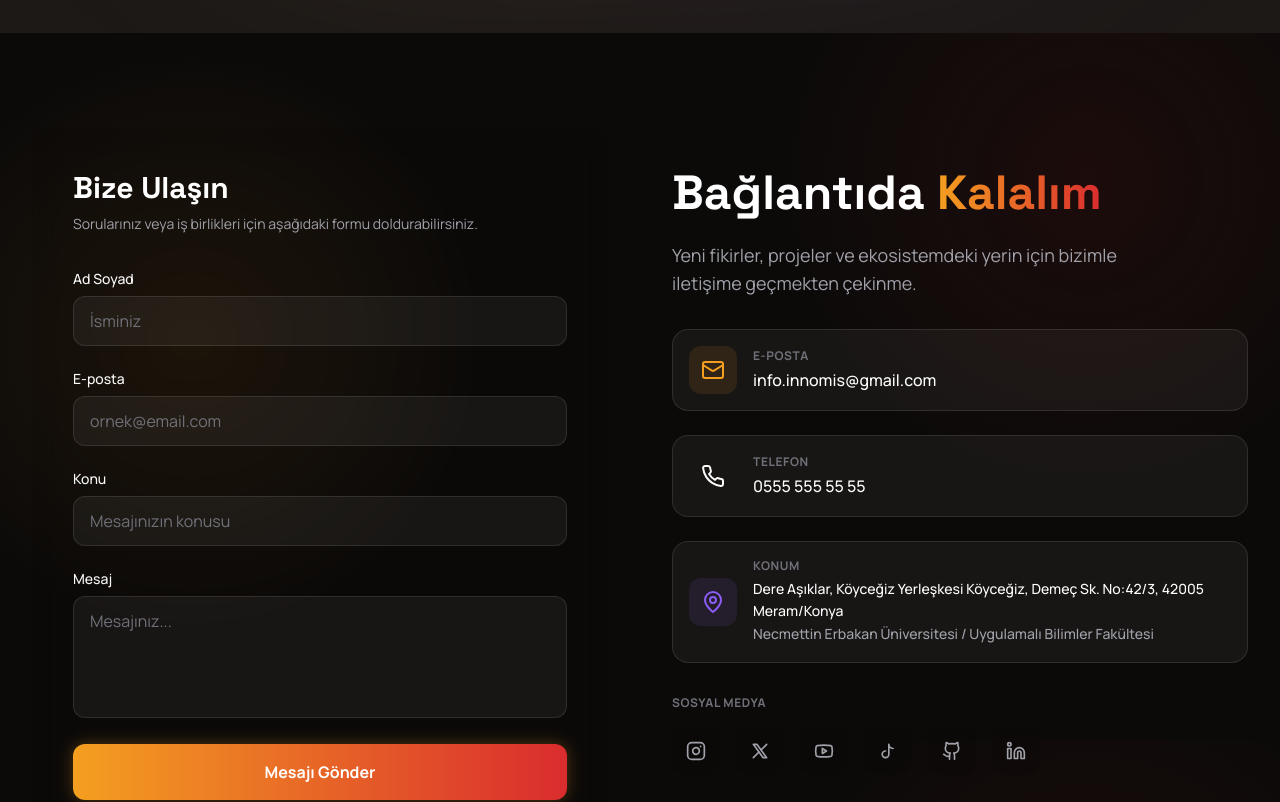
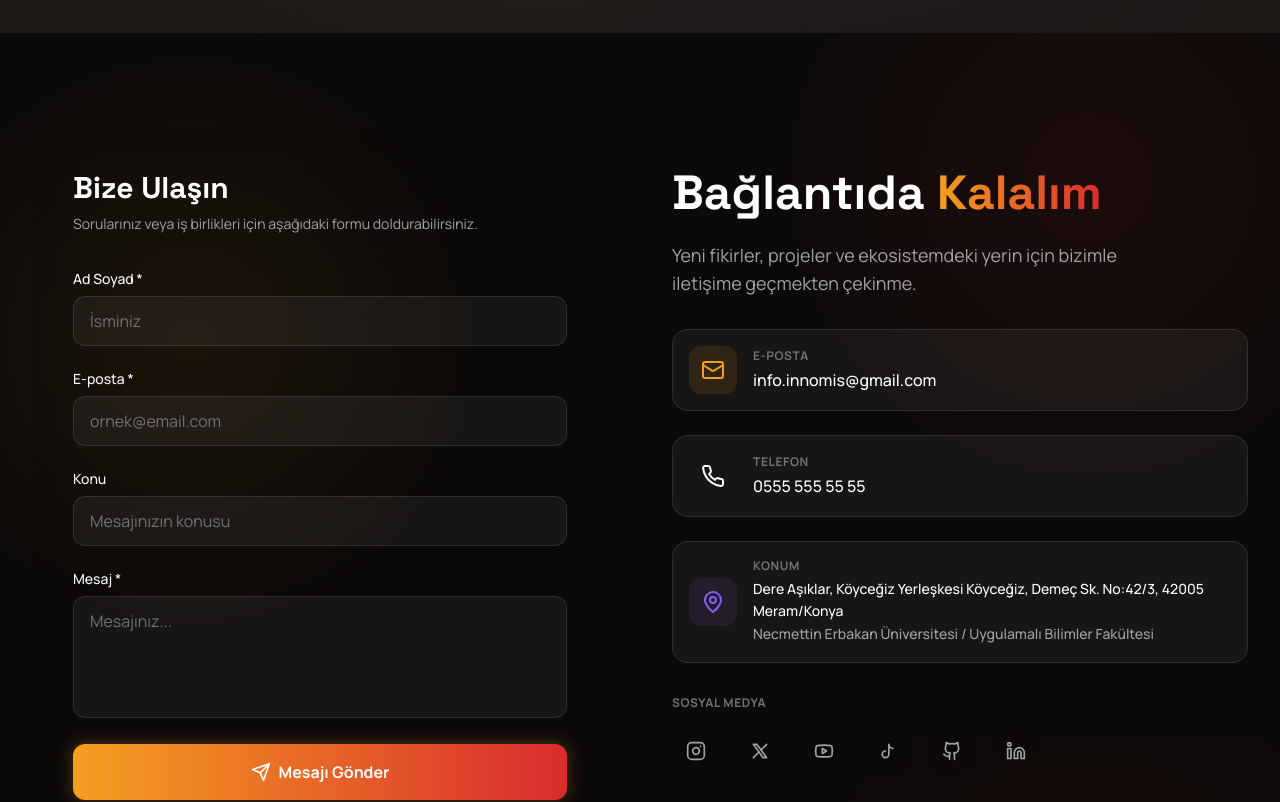
Before and after one commit to yselimygt/Yonetim_Paneli, a React (Vite) app in the folder frontend/: page / in a window 1280 px wide. Shown: the part 4060-4862 px from the top of the page. Built offline with nearby package versions, Linux system fonts and the light colour scheme; no server answers.

Commit message:
feat: add RegistrationForm, Contact, ContactPage, and ManagementForm components to frontend

```diff
--- a/frontend/src/components/Contact.jsx
+++ b/frontend/src/components/Contact.jsx
@@ -1,8 +1,55 @@
-import React from 'react';
-import { Mail, MapPin, Phone } from 'lucide-react';
+import React, { useState } from 'react';
+import { Mail, MapPin, Phone, CheckCircle2, Send } from 'lucide-react';
 import { socials } from '../data/innomisData';
+import { submitMessage } from '../services/siteApi';
 
 const Contact = () => {
+  const [formData, setFormData] = useState({
+    name: '',
+    email: '',
+    subject: '',
+    message: ''
+  });
+  const [status, setStatus] = useState('idle'); // idle, loading, success, error
+  const [errorMessage, setErrorMessage] = useState('');
+
+  const handleChange = (e) => {
+    setFormData({ ...formData, [e.target.id]: e.target.value });
+  };
+
+  const handleSubmit = async (e) => {
+    e.preventDefault();
+    if (!formData.name || !formData.email || !formData.message) {
+      setErrorMessage('Lütfen gerekli alanları doldurun.');
+      setStatus('error');
+      return;
+    }
+
+    setStatus('loading');
+    setErrorMessage('');
+
+    try {
+      const response = await submitMessage({
+        fullName: formData.name,
+        email: formData.email,
+        category: formData.subject || 'Genel İletişim',
+        message: formData.message,
+        type: 'contact'
+      });
+
+      if (response.success) {
+        setStatus('success');
+        setFormData({ name: '', email: '', subject: '', message: '' });
+      } else {
+        setStatus('error');
+        setErrorMessage(response.message || 'Bir hata oluştu.');
+      }
+    } catch (error) {
+      setStatus('error');
+      setErrorMessage(error.message || 'Bağlantı hatası oluştu.');
+    }
+  };
+
   return (
     <section className="py-16 lg:py-24 relative" id="contact">
       <div className="max-w-7xl mx-auto px-4 sm:px-6 lg:px-8">
@@ -16,23 +63,49 @@ const Contact = () => {
               <p className="text-text-secondary text-sm">Sorularınız veya iş birlikleri için aşağıdaki formu doldurabilirsiniz.</p>
             </div>
 
-            <form className="space-y-5" onSubmit={(e) => e.preventDefault()}>
+            {status === 'success' ? (
+              <div className="bg-green-500/10 border border-green-500/20 rounded-2xl p-8 text-center fade-in-up">
+                <div className="w-16 h-16 bg-green-500/20 rounded-full flex items-center justify-center mx-auto mb-4">
+                  <CheckCircle2 className="w-8 h-8 text-green-400" />
+                </div>
+                <h3 className="text-xl font-bold text-white mb-2">Mesajınız Alındı!</h3>
+                <p className="text-green-200/80">Size en kısa sürede geri dönüş yapacağız. Teşekkür ederiz.</p>
+                <button
+                  onClick={() => setStatus('idle')}
+                  className="mt-6 px-6 py-2 bg-white/5 hover:bg-white/10 rounded-lg text-white transition-colors"
+                >
+                  Yeni Mesaj Gönder
+                </button>
+              </div>
+            ) : (
+            <form className="space-y-5" onSubmit={handleSubmit}>
+              {status === 'error' && (
+                <div className="p-4 bg-red-500/10 border border-red-500/20 rounded-xl text-red-400 text-sm">
+                  {errorMessage}
+                </div>
+              )}
               <div className="space-y-1.5">
-                <label htmlFor="name" className="text-sm font-medium text-text-main">Ad Soyad</label>
+                <label htmlFor="name" className="text-sm font-medium text-text-main">Ad Soyad *</label>
                 <input
                   type="text"
                   id="name"
+                  value={formData.name}
+                  onChange={handleChange}
                   placeholder="İsminiz"
+                  required
                   className="w-full px-4 py-3 rounded-xl bg-white/5 border border-white/10 text-white placeholder:text-text-meta focus:outline-none focus:border-primary focus:ring-1 focus:ring-primary focus:shadow-[0_0_15px_rgba(244,159,32,0.2)] transition-all"
                 />
               </div>
 
               <div className="space-y-1.5">
-                <label htmlFor="email" className="text-sm font-medium text-text-main">E-posta</label>
+                <label htmlFor="email" className="text-sm font-medium text-text-main">E-posta *</label>
                 <input
                   type="email"
                   id="email"
+                  value={formData.email}
+                  onChange={handleChange}
                   placeholder="ornek@email.com"
+                  required
                   className="w-full px-4 py-3 rounded-xl bg-white/5 border border-white/10 text-white placeholder:text-text-meta focus:outline-none focus:border-primary focus:ring-1 focus:ring-primary focus:shadow-[0_0_15px_rgba(244,159,32,0.2)] transition-all"
                 />
               </div>
@@ -42,25 +115,36 @@ const Contact = () => {
                 <input
                   type="text"
                   id="subject"
+                  value={formData.subject}
+                  onChange={handleChange}
                   placeholder="Mesajınızın konusu"
                   className="w-full px-4 py-3 rounded-xl bg-white/5 border border-white/10 text-white placeholder:text-text-meta focus:outline-none focus:border-primary focus:ring-1 focus:ring-primary focus:shadow-[0_0_15px_rgba(244,159,32,0.2)] transition-all"
                 />
               </div>
 
               <div className="space-y-1.5">
-                <label htmlFor="message" className="text-sm font-medium text-text-main">Mesaj</label>
+                <label htmlFor="message" className="text-sm font-medium text-text-main">Mesaj *</label>
                 <textarea
                   id="message"
+                  value={formData.message}
+                  onChange={handleChange}
                   rows={4}
+                  required
                   placeholder="Mesajınız..."
                   className="w-full px-4 py-3 rounded-xl bg-white/5 border border-white/10 text-white placeholder:text-text-meta focus:outline-none focus:border-primary focus:ring-1 focus:ring-primary focus:shadow-[0_0_15px_rgba(244,159,32,0.2)] transition-all resize-none"
                 ></textarea>
               </div>
 
-              <button type="submit" className="w-full py-4 bg-gradient-primary text-white rounded-xl font-bold hover:-translate-y-1 shadow-[0_0_15px_rgba(244,159,32,0.3)] hover:shadow-[0_0_25px_rgba(218,44,46,0.5)] transition-all">
-                Mesajı Gönder
+              <button
+                type="submit"
+                disabled={status === 'loading'}
+                className={`w-full py-4 bg-gradient-primary text-white rounded-xl font-bold transition-all flex justify-center items-center gap-2 ${status === 'loading' ? 'opacity-70 cursor-not-allowed' : 'hover:-translate-y-1 shadow-[0_0_15px_rgba(244,159,32,0.3)] hover:shadow-[0_0_25px_rgba(218,44,46,0.5)]'}`}
+              >
+                <Send className={`w-5 h-5 ${status === 'loading' ? 'animate-pulse' : ''}`} />
+                {status === 'loading' ? 'Gönderiliyor...' : 'Mesajı Gönder'}
               </button>
             </form>
+            )}
           </div>
 
           {/* Right: Info */}
--- a/frontend/src/components/ContactPage.jsx
+++ b/frontend/src/components/ContactPage.jsx
@@ -1,8 +1,55 @@
-import React from 'react';
-import { Mail, MapPin, Phone } from 'lucide-react';
+import React, { useState } from 'react';
+import { Mail, MapPin, Phone, CheckCircle2, Send } from 'lucide-react';
 import { socials } from '../data/innomisData';
+import { submitMessage } from '../services/siteApi';
 
 const ContactPage = () => {
+  const [formData, setFormData] = useState({
+    name: '',
+    email: '',
+    subject: '',
+    message: ''
+  });
+  const [status, setStatus] = useState('idle'); // idle, loading, success, error
+  const [errorMessage, setErrorMessage] = useState('');
+
+  const handleChange = (e) => {
+    setFormData({ ...formData, [e.target.id]: e.target.value });
+  };
+
+  const handleSubmit = async (e) => {
+    e.preventDefault();
+    if (!formData.name || !formData.email || !formData.message) {
+      setErrorMessage('Lütfen gerekli alanları doldurun.');
+      setStatus('error');
+      return;
+    }
+
+    setStatus('loading');
+    setErrorMessage('');
+
+    try {
+      const response = await submitMessage({
+        fullName: formData.name,
+        email: formData.email,
+        category: formData.subject || 'Genel İletişim',
+        message: formData.message,
+        type: 'contact'
+      });
+
+      if (response.success) {
+        setStatus('success');
+        setFormData({ name: '', email: '', subject: '', message: '' });
+      } else {
+        setStatus('error');
+        setErrorMessage(response.message || 'Bir hata oluştu.');
+      }
+    } catch (error) {
+      setStatus('error');
+      setErrorMessage(error.message || 'Bağlantı hatası oluştu.');
+    }
+  };
+
   return (
     <section className="py-24 pt-32 relative bg-surface/30 min-h-screen border-y border-white/5" id="contact-page">
       {/* Glow */}
@@ -28,23 +75,49 @@ const ContactPage = () => {
               <p className="text-text-secondary text-sm">Sorularınız veya iş birlikleri için aşağıdaki formu doldurabilirsiniz.</p>
             </div>
 
-            <form className="space-y-5" onSubmit={(e) => e.preventDefault()}>
+            {status === 'success' ? (
+              <div className="bg-green-500/10 border border-green-500/20 rounded-2xl p-8 text-center fade-in-up">
+                <div className="w-16 h-16 bg-green-500/20 rounded-full flex items-center justify-center mx-auto mb-4">
+                  <CheckCircle2 className="w-8 h-8 text-green-400" />
+                </div>
+                <h3 className="text-xl font-bold text-white mb-2">Mesajınız Alındı!</h3>
+                <p className="text-green-200/80">Size en kısa sürede geri dönüş yapacağız. Teşekkür ederiz.</p>
+                <button
+                  onClick={() => setStatus('idle')}
+                  className="mt-6 px-6 py-2 bg-white/5 hover:bg-white/10 rounded-lg text-white transition-colors"
+                >
+                  Yeni Mesaj Gönder
+                </button>
+              </div>
+            ) : (
+            <form className="space-y-5" onSubmit={handleSubmit}>
+              {status === 'error' && (
+                <div className="p-4 bg-red-500/10 border border-red-500/20 rounded-xl text-red-400 text-sm">
+                  {errorMessage}
+                </div>
+              )}
               <div className="space-y-1.5">
-                <label htmlFor="name" className="text-sm font-medium text-text-main">Ad Soyad</label>
+                <label htmlFor="name" className="text-sm font-medium text-text-main">Ad Soyad *</label>
                 <input
                   type="text"
                   id="name"
+                  value={formData.name}
+                  onChange={handleChange}
                   placeholder="İsminiz"
+                  required
                   className="w-full px-4 py-3 rounded-xl bg-white/5 border border-white/10 text-white placeholder:text-text-meta focus:outline-none focus:border-primary focus:ring-1 focus:ring-primary focus:shadow-[0_0_15px_rgba(244,159,32,0.2)] transition-all"
                 />
               </div>
 
               <div className="space-y-1.5">
-                <label htmlFor="email" className="text-sm font-medium text-text-main">E-posta</label>
+                <label htmlFor="email" className="text-sm font-medium text-text-main">E-posta *</label>
                 <input
                   type="email"
                   id="email"
+                  value={formData.email}
+                  onChange={handleChange}
                   placeholder="ornek@email.com"
+                  required
                   className="w-full px-4 py-3 rounded-xl bg-white/5 border border-white/10 text-white placeholder:text-text-meta focus:outline-none focus:border-primary focus:ring-1 focus:ring-primary focus:shadow-[0_0_15px_rgba(244,159,32,0.2)] transition-all"
                 />
               </div>
@@ -54,25 +127,36 @@ const ContactPage = () => {
                 <input
                   type="text"
                   id="subject"
+                  value={formData.subject}
+                  onChange={handleChange}
                   placeholder="Mesajınızın konusu"
                   className="w-full px-4 py-3 rounded-xl bg-white/5 border border-white/10 text-white placeholder:text-text-meta focus:outline-none focus:border-primary focus:ring-1 focus:ring-primary focus:shadow-[0_0_15px_rgba(244,159,32,0.2)] transition-all"
                 />
               </div>
 
               <div className="space-y-1.5">
-                <label htmlFor="message" className="text-sm font-medium text-text-main">Mesaj</label>
+                <label htmlFor="message" className="text-sm font-medium text-text-main">Mesaj *</label>
                 <textarea
                   id="message"
+                  value={formData.message}
+                  onChange={handleChange}
                   rows={4}
+                  required
                   placeholder="Mesajınız..."
                   className="w-full px-4 py-3 rounded-xl bg-white/5 border border-white/10 text-white placeholder:text-text-meta focus:outline-none focus:border-primary focus:ring-1 focus:ring-primary focus:shadow-[0_0_15px_rgba(244,159,32,0.2)] transition-all resize-none"
                 ></textarea>
               </div>
 
-              <button type="submit" className="w-full py-4 bg-gradient-primary text-white rounded-xl font-bold hover:-translate-y-1 shadow-[0_0_15px_rgba(244,159,32,0.3)] hover:shadow-[0_0_25px_rgba(218,44,46,0.5)] transition-all">
-                Mesajı Gönder
+              <button
+                type="submit"
+                disabled={status === 'loading'}
+                className={`w-full py-4 bg-gradient-primary text-white rounded-xl font-bold transition-all flex justify-center items-center gap-2 ${status === 'loading' ? 'opacity-70 cursor-not-allowed' : 'hover:-translate-y-1 shadow-[0_0_15px_rgba(244,159,32,0.3)] hover:shadow-[0_0_25px_rgba(218,44,46,0.5)]'}`}
+              >
+                <Send className={`w-5 h-5 ${status === 'loading' ? 'animate-pulse' : ''}`} />
+                {status === 'loading' ? 'Gönderiliyor...' : 'Mesajı Gönder'}
               </button>
             </form>
+            )}
           </div>
 
           {/* Right: Info */}
--- a/frontend/src/components/ManagementForm.jsx
+++ b/frontend/src/components/ManagementForm.jsx
@@ -1,6 +1,7 @@
 import React, { useState, useEffect } from 'react';
 import { Link } from 'react-router-dom';
 import { CheckCircle2, ChevronDown, ChevronLeft, ChevronRight, Check } from 'lucide-react';
+import { submitMessage } from '../services/siteApi';
 
 const initialFormState = {
   // General
@@ -47,6 +48,8 @@ const ManagementForm = () => {
   });
 
   const [isSubmitted, setIsSubmitted] = useState(false);
+  const [status, setStatus] = useState('idle');
+  const [errorMessage, setErrorMessage] = useState('');
 
   useEffect(() => {
     setCaptchaNum1(Math.floor(Math.random() * 9) + 1);
@@ -76,22 +79,47 @@ const ManagementForm = () => {
     });
   };
 
-  const handleNext = (e) => {
+  const handleNext = async (e) => {
     e.preventDefault();
 
     if (step === 4) {
       const correctAnswer = captchaNum1 + captchaNum2;
       if(parseInt(formData.securityCode) !== correctAnswer) {
-        alert(`Güvenlik kodunu (${captchaNum1} + ${captchaNum2} = ${correctAnswer}) doğru girdiğinizden emin olun.`);
+        setErrorMessage(`Güvenlik kodunu (${captchaNum1} + ${captchaNum2} = ${correctAnswer}) doğru girdiğinizden emin olun.`);
         return;
       }
       if(!formData.agreed) {
-        alert('Lütfen Üye Olma Koşullarını kabul ediniz.');
+        setErrorMessage('Lütfen Üye Olma Koşullarını kabul ediniz.');
         return;
       }
-      localStorage.removeItem('innomisForm');
-      setIsSubmitted(true);
-      window.scrollTo(0, 0);
+
+      setStatus('loading');
+      setErrorMessage('');
+
+      try {
+        const response = await submitMessage({
+          fullName: formData.name,
+          email: formData.email,
+          phone: formData.phone,
+          category: `Yönetim Ekibi - ${formData.targetTeam}`,
+          company: `${formData.faculty} / ${formData.department}`,
+          message: JSON.stringify(formData, null, 2),
+          type: 'job_application'
+        });
+
+        if (response.success) {
+          localStorage.removeItem('innomisForm');
+          setIsSubmitted(true);
+          setStatus('success');
+          window.scrollTo(0, 0);
+        } else {
+          setStatus('error');
+          setErrorMessage(response.message || 'Bir hata oluştu.');
+        }
+      } catch (error) {
+        setStatus('error');
+        setErrorMessage(error.message || 'Bağlantı hatası.');
+      }
     } else {
       setStep(prev => prev + 1);
       window.scrollTo(0, 0);
--- a/frontend/src/components/RegistrationForm.jsx
+++ b/frontend/src/components/RegistrationForm.jsx
@@ -1,6 +1,7 @@
 import React, { useState } from 'react';
 import { Link } from 'react-router-dom';
-import { CheckCircle2, ChevronDown } from 'lucide-react';
+import { CheckCircle2, ChevronDown, Send } from 'lucide-react';
+import { submitMessage } from '../services/siteApi';
 
 const RegistrationForm = () => {
   const [captchaNum1, setCaptchaNum1] = useState(0);
@@ -20,6 +21,8 @@ const RegistrationForm = () => {
   });
 
   const [isSubmitted, setIsSubmitted] = useState(false);
+  const [status, setStatus] = useState('idle');
+  const [errorMessage, setErrorMessage] = useState('');
 
   // Sayfa yüklendiğinde rastgele 2 sayı belirle
   React.useEffect(() => {
@@ -35,21 +38,44 @@ const RegistrationForm = () => {
     }));
   };
 
-  const handleSubmit = (e) => {
+  const handleSubmit = async (e) => {
     e.preventDefault();
-    // Simulate submission
     const correctAnswer = captchaNum1 + captchaNum2;
     if(parseInt(formData.securityCode) !== correctAnswer) {
-      alert(`Güvenlik kodunu (${captchaNum1} + ${captchaNum2} = ${correctAnswer}) doğru girdiğinizden emin olun.`);
+      setErrorMessage(`Güvenlik kodunu (${captchaNum1} + ${captchaNum2} = ${correctAnswer}) doğru girdiğinizden emin olun.`);
       return;
     }
     if(!formData.agreed) {
-      alert('Lütfen Üye Olma Koşullarını kabul ediniz.');
+      setErrorMessage('Lütfen Üye Olma Koşullarını kabul ediniz.');
       return;
     }
 
-    setIsSubmitted(true);
-    window.scrollTo(0, 0);
+    setStatus('loading');
+    setErrorMessage('');
+
+    try {
+      const response = await submitMessage({
+        fullName: formData.name,
+        email: formData.email,
+        phone: formData.phone,
+        category: 'Üyelik Kaydı',
+        company: formData.department ? `${formData.faculty} / ${formData.department}` : formData.faculty,
+        message: `Şehir: ${formData.city}\nSınıf: ${formData.grade}\nÖğrenci No: ${formData.studentId}`,
+        type: 'membership'
+      });
+
+      if (response.success) {
+        setIsSubmitted(true);
+        setStatus('success');
+        window.scrollTo(0, 0);
+      } else {
+        setStatus('error');
+        setErrorMessage(response.message || 'Kayıt sırasında bir hata oluştu.');
+      }
+    } catch (error) {
+      setStatus('error');
+      setErrorMessage(error.message || 'Bağlantı hatası oluştu.');
+    }
   };
 
   if (isSubmitted) {
@@ -95,6 +121,11 @@ const RegistrationForm = () => {
 
         {/* Form Container */}
         <div className="glass-card p-5 sm:p-8 md:p-12 rounded-2xl sm:rounded-3xl border-white/5 shadow-2xl">
+          {errorMessage && (
+            <div className="mb-6 p-4 bg-red-500/10 border border-red-500/20 rounded-xl text-red-400 text-sm">
+              {errorMessage}
+            </div>
+          )}
           <form onSubmit={handleSubmit} className="space-y-8 md:space-y-12">
 
             {/* 01 - Kişisel Bilgiler */}
@@ -233,9 +264,13 @@ const RegistrationForm = () => {
 
             {/* Submit Button */}
             <div className="pt-2 md:pt-6">
-              <button type="submit"
-                className="w-full sm:w-auto px-6 py-3.5 md:px-10 md:py-4 bg-gradient-primary text-white rounded-lg md:rounded-xl font-bold text-base md:text-lg shadow-[0_0_20px_rgba(244,159,32,0.3)] hover:shadow-[0_0_30px_rgba(218,44,46,0.5)] hover:-translate-y-1 transition-all">
-                Kaydı Tamamla &rarr;
+              <button
+                type="submit"
+                disabled={status === 'loading'}
+                className={`w-full py-4 md:py-5 bg-gradient-primary text-white rounded-xl md:rounded-2xl font-bold md:text-lg transition-all flex justify-center items-center gap-2 ${status === 'loading' ? 'opacity-70 cursor-not-allowed' : 'hover:-translate-y-1 shadow-[0_0_20px_rgba(244,159,32,0.3)] hover:shadow-[0_0_30px_rgba(218,44,46,0.5)]'}`}
+              >
+                <Send className={`w-5 h-5 ${status === 'loading' ? 'animate-pulse' : ''}`} />
+                {status === 'loading' ? 'İşleniyor...' : 'Başvurumu Tamamla'}
               </button>
             </div>
 
--- a/frontend/src/components/RepresentativeForm.jsx
+++ b/frontend/src/components/RepresentativeForm.jsx
@@ -1,6 +1,7 @@
 import React, { useState, useEffect } from 'react';
 import { Link } from 'react-router-dom';
 import { CheckCircle2, ChevronDown, ChevronLeft, ChevronRight, Check } from 'lucide-react';
+import { submitMessage } from '../services/siteApi';
 
 const initialFormState = {
   // General Info
@@ -44,6 +45,8 @@ const RepresentativeForm = () => {
   });
 
   const [isSubmitted, setIsSubmitted] = useState(false);
+  const [status, setStatus] = useState('idle');
+  const [errorMessage, setErrorMessage] = useState('');
 
   useEffect(() => {
     setCaptchaNum1(Math.floor(Math.random() * 9) + 1);
@@ -62,22 +65,47 @@ const RepresentativeForm = () => {
     }));
   };
 
-  const handleNext = (e) => {
+  const handleNext = async (e) => {
     e.preventDefault();
 
     if (step === 4) {
       const correctAnswer = captchaNum1 + captchaNum2;
       if(parseInt(formData.securityCode) !== correctAnswer) {
-        alert(`Güvenlik kodunu (${captchaNum1} + ${captchaNum2} = ${correctAnswer}) doğru girdiğinizden emin olun.`);
+        setErrorMessage(`Güvenlik kodunu (${captchaNum1} + ${captchaNum2} = ${correctAnswer}) doğru girdiğinizden emin olun.`);
         return;
       }
       if(!formData.agreed) {
-        alert('Lütfen Üye Olma Koşullarını kabul ediniz.');
+        setErrorMessage('Lütfen Üye Olma Koşullarını kabul ediniz.');
         return;
       }
-      localStorage.removeItem('innomisRepForm');
-      setIsSubmitted(true);
-      window.scrollTo(0, 0);
+
+      setStatus('loading');
+      setErrorMessage('');
+
+      try {
+        const response = await submitMessage({
+          fullName: formData.name,
+          email: formData.email,
+          phone: formData.phone,
+          category: `Temsilcilik Başvurusu`,
+          company: `${formData.university} / ${formData.faculty}`,
+          message: JSON.stringify(formData, null, 2),
+          type: 'job_application'
+        });
+
+        if (response.success) {
+          localStorage.removeItem('innomisRepForm');
+          setIsSubmitted(true);
+          setStatus('success');
+          window.scrollTo(0, 0);
+        } else {
+          setStatus('error');
+          setErrorMessage(response.message || 'Bir hata oluştu.');
+        }
+      } catch (error) {
+        setStatus('error');
+        setErrorMessage(error.message || 'Bağlantı hatası.');
+      }
     } else {
       setStep(prev => prev + 1);
       window.scrollTo(0, 0);
```
